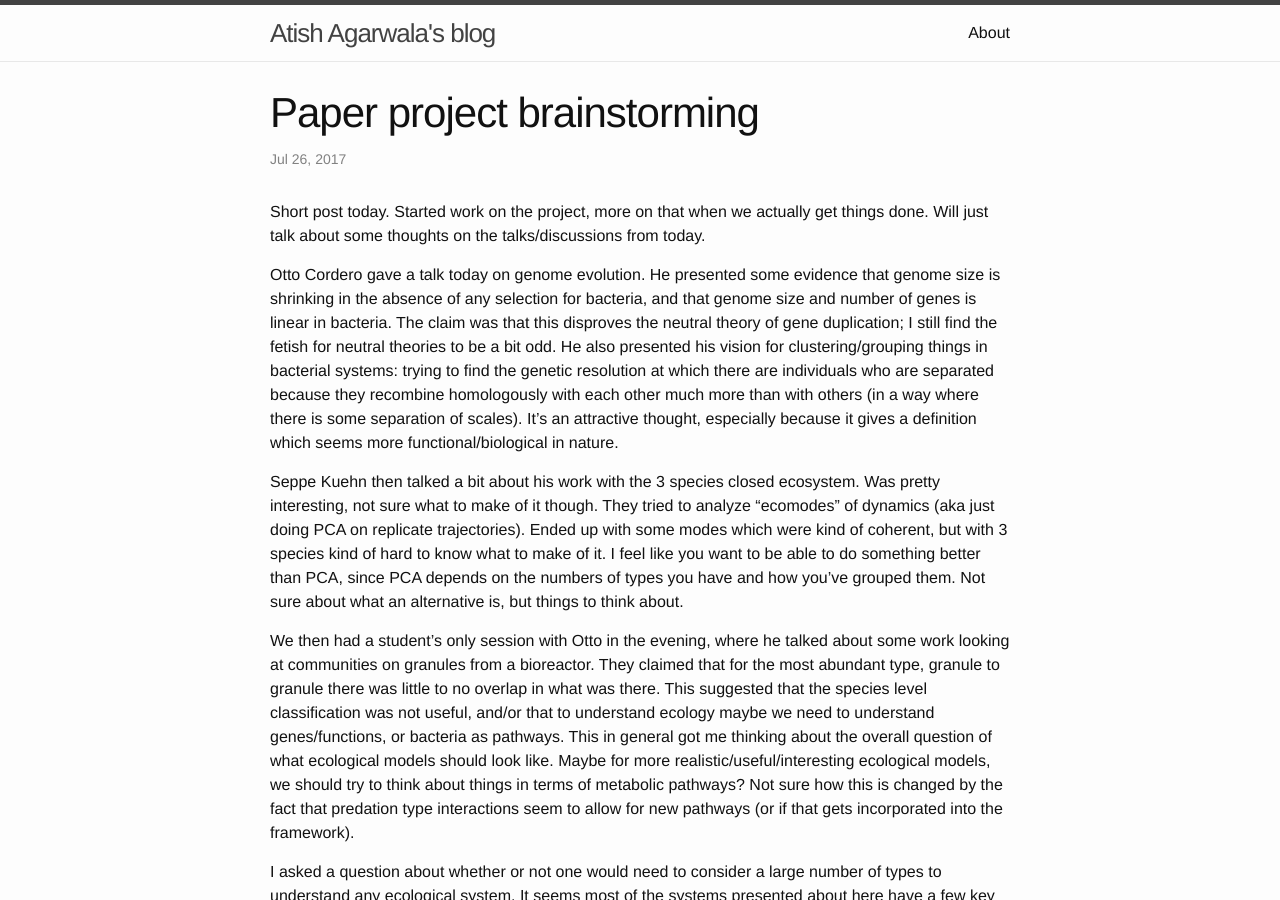
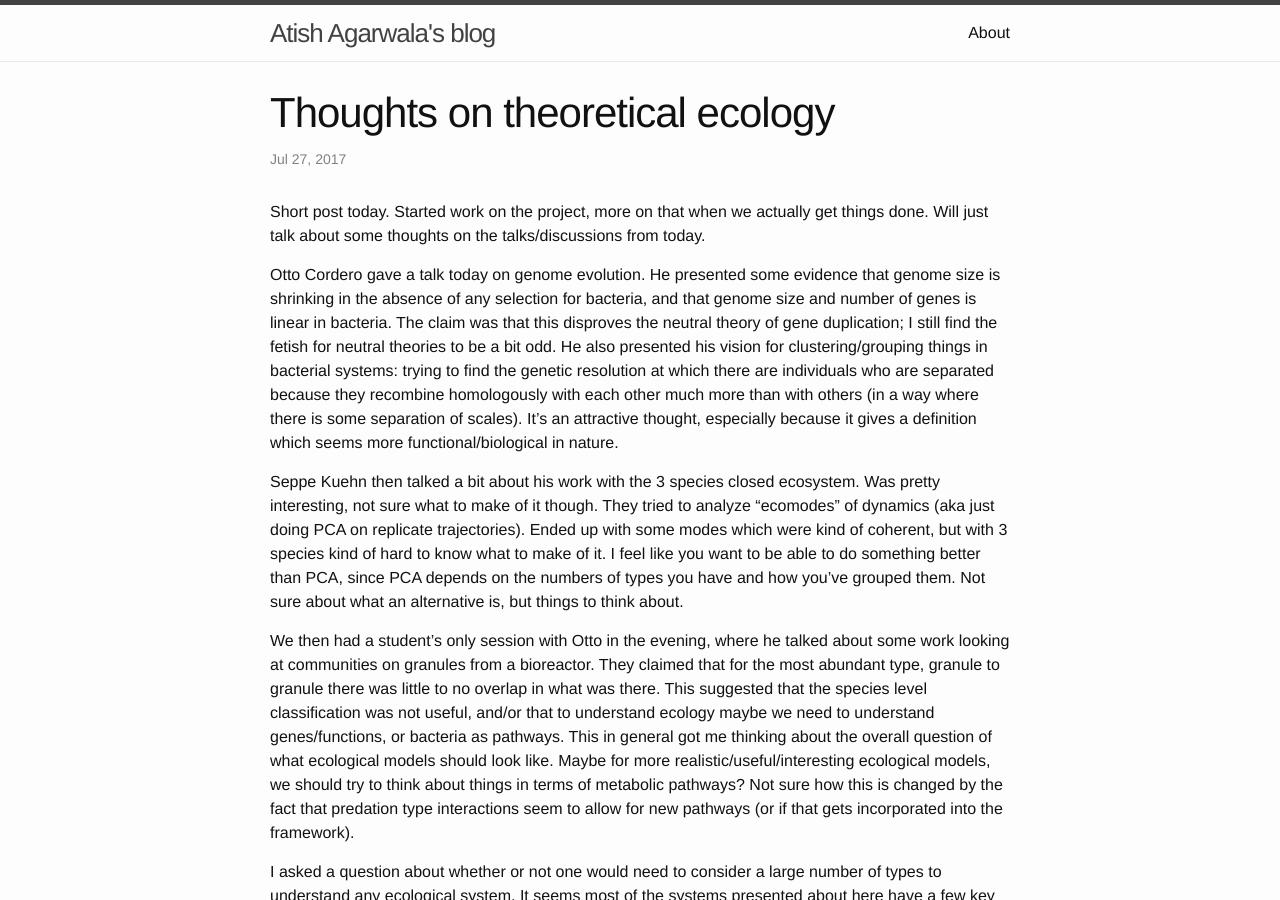
Before and after one commit to atishagarwala/atishagarwala.github.io, a Jekyll site: the page built from _posts/2017-07-27-Thoughts-on-ecology-Cordero.markdown, in a window 1280 px wide and 900 px high. Built offline with Jekyll 4.4.1, drawn with Linux system fonts in a browser that asks for light colours; comment, search, counter and statistics services are not loaded.

Commit message:
Update 2017-07-27-Thoughts-on-ecology-Cordero.markdown

```diff
--- a/_posts/2017-07-27-Thoughts-on-ecology-Cordero.markdown
+++ b/_posts/2017-07-27-Thoughts-on-ecology-Cordero.markdown
@@ -1,7 +1,7 @@
 ---
 layout: post
-title:  "Paper project brainstorming"
-date:   2017-07-26
+title:  "Thoughts on theoretical ecology"
+date:   2017-07-27
 categories: bio,evolution,ecology
 tags: [kitpQBio2017,eco-evo]
 comments: true
```
